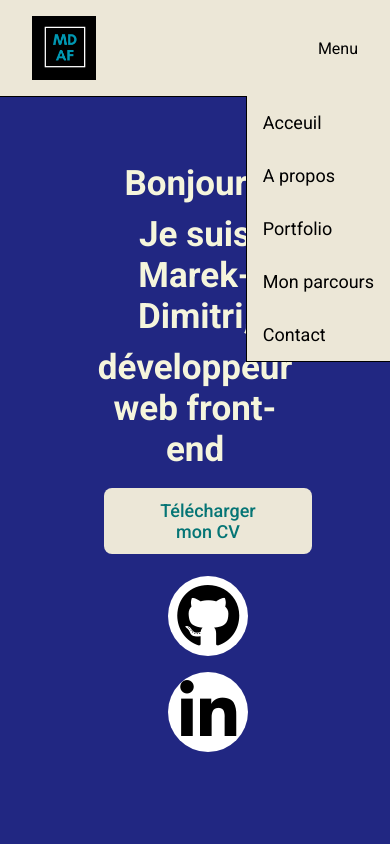
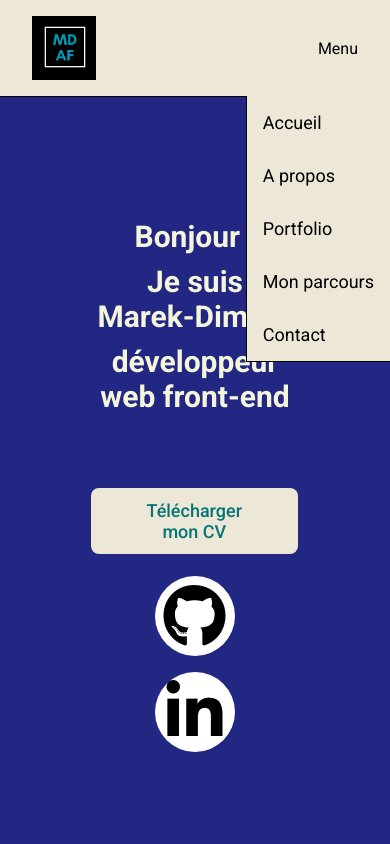
Before and after one commit to Grichnak/Portfolio, a React (Create React App) app: page / in a window 390 px wide. Both pictures are taken after a click on the item "Menu". Shown: the top 844 px of the page. Built offline with nearby package versions, Linux system fonts and the light colour scheme.

Commit message:
landing responsive

```diff
--- a/src/components/landing/landing.css
+++ b/src/components/landing/landing.css
@@ -147,13 +147,14 @@
         top: 38%;
         left: 50%;
         transform: translate(-50%, -50%);
-        font-size: 35px;
+        font-size: 30px;
         text-align: center;
     }
 
     .landing-links {
         flex-direction: column;
         top: 55%;
+        left: 15%;
     }
 
     .customBtn {
--- a/src/components/navbar/navbar.js
+++ b/src/components/navbar/navbar.js
@@ -19,7 +19,7 @@ const Navbar = () => {
             <li className="menuTrigger" onClick={toggleMenu}>Menu</li>
 
             <div className={`desktopMenu ${isOpen ? "is-open" : ""}`}>
-                <Link activeClass='active' to='landing' spy={true} smooth={true} offset={-90} duration={500} className="desktopMenuListItem">Acceuil</Link>
+                <Link activeClass='active' to='landing' spy={true} smooth={true} offset={-90} duration={500} className="desktopMenuListItem">Accueil</Link>
                 <Link activeClass='active' to='about' spy={true} smooth={true} offset={-85} duration={500} className="desktopMenuListItem">A propos</Link>
                 <Link activeClass='active' to='portfolio' spy={true} smooth={true} offset={-100} duration={500} className="desktopMenuListItem">Portfolio</Link>
                 <Link activeClass='active' to='experience' spy={true} smooth={true} offset={-120} duration={500} className="desktopMenuListItem">Mon parcours</Link>
```
